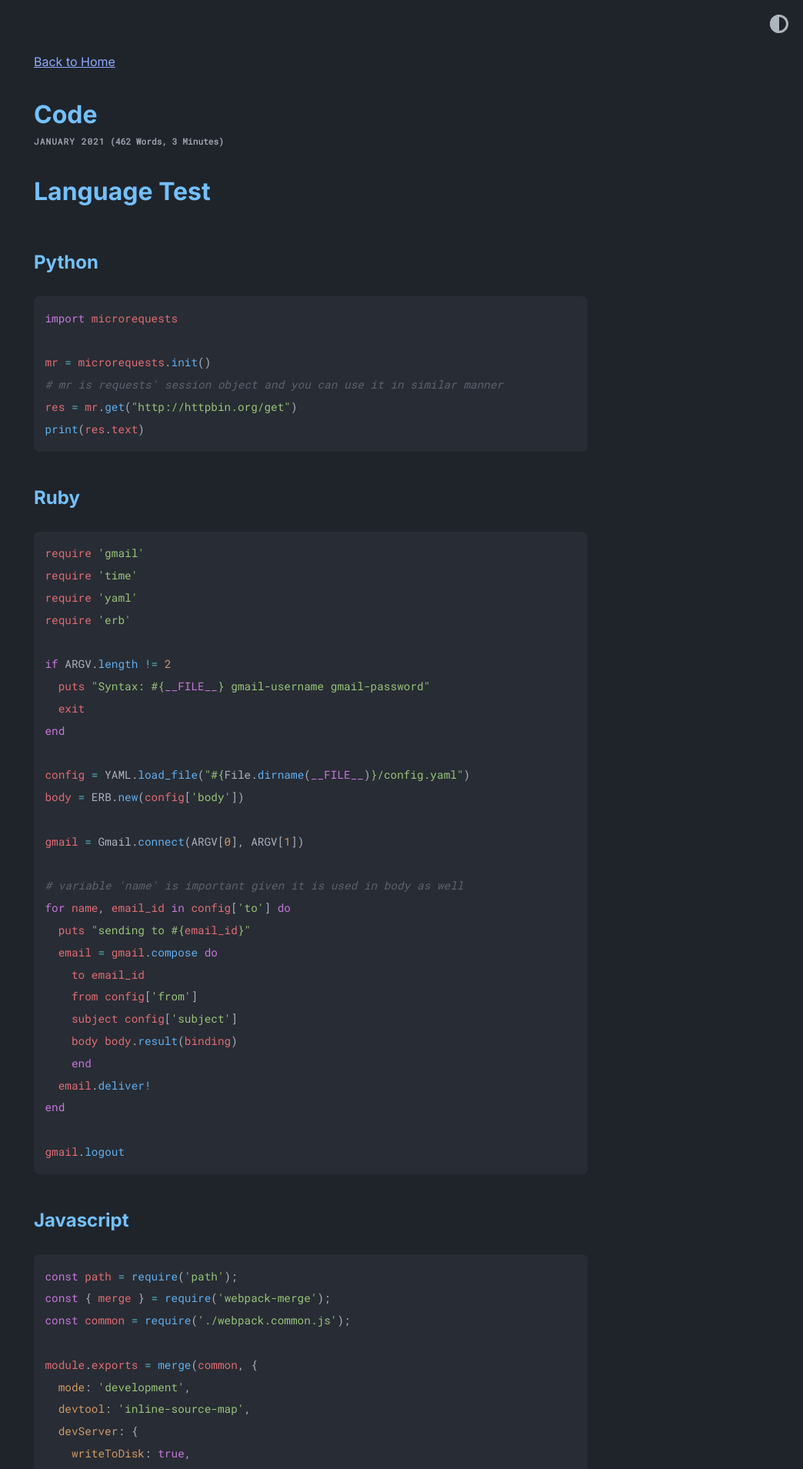
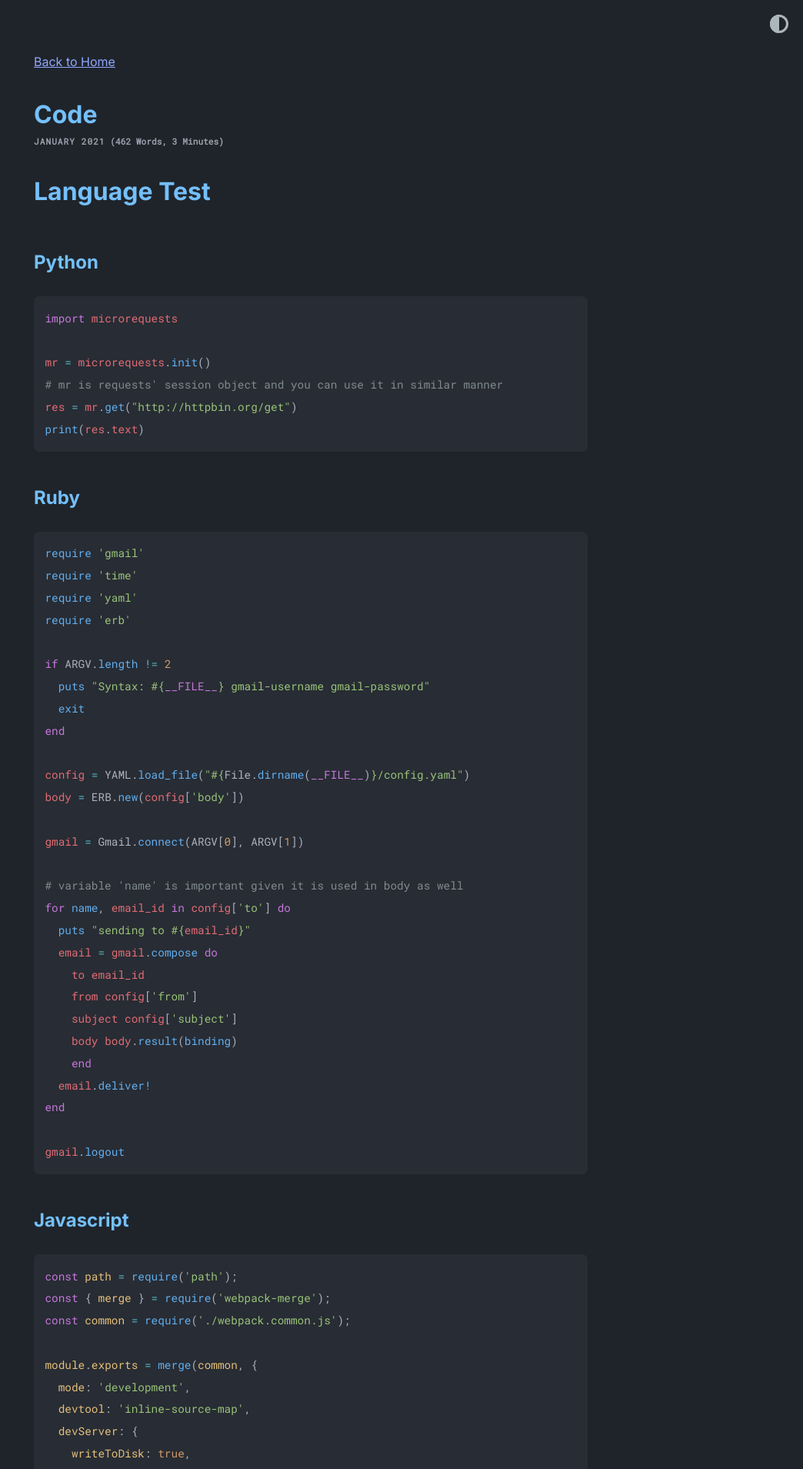
Before and after one commit to jerrychen751/jerrychen751.github.io, a Jekyll site: the page built from _posts/2021-01-08-code.md, in a window 1280 px wide. Shown: the top 1909 px of the page at 77% size, without its empty margins (236-1280 px from the left). Built offline with Jekyll 4.4.1, drawn with Linux system fonts in a browser that asks for light colours.

Commit message:
update syntax highlighting

```diff
--- a/_sass/syntax.scss
+++ b/_sass/syntax.scss
@@ -7,26 +7,41 @@
 
 /* Comments */
 .highlight .c, .highlight .ch, .highlight .cm, .highlight .cp, .highlight .cpf, .highlight .c1, .highlight .cs {
-  color: #5C6370;
-  font-style: italic;
+  color: #7F8C8D; /* Lighter gray for comments */
+  font-style: normal; /* Not italicized */
 }
 
 /* Errors */
-.highlight .err { color: #E06C75; background-color: #282C34; }
+.highlight .err, .highlight .ni { color: #E06C75; background-color: #282C34; } /* Red for errors and invalid names */
 
-/* Keywords */
-.highlight .k, .highlight .kc, .highlight .kd, .highlight .kn, .highlight .kp, .highlight .kr, .highlight .ow {
-  color: #C678DD;
+/* Keywords (excluding constants) */
+.highlight .k, .highlight .kd, .highlight .kn, .highlight .kp, .highlight .kr, .highlight .ow {
+  color: #C678DD; /* Purple */
 }
 
 /* Literals (Numbers, Booleans) */
-.highlight .l, .highlight .m, .highlight .mb, .highlight .mf, .highlight .mh, .highlight .mi, .highlight .mo, .highlight .il {
-  color: #D19A66;
+.highlight .l, .highlight .m, .highlight .mb, .highlight .mf, .highlight .mh, .highlight .mi, .highlight .mo, .highlight .il, .highlight .kc {
+  color: #D19A66; /* Orange for numbers and boolean constants */
 }
 
-/* Names (Variables, Functions, Classes) */
-.highlight .n, .highlight .na, .highlight .nb, .highlight .nf, .highlight .nx, .highlight .nv, .highlight .vc, .highlight .vg, .highlight .vi, .highlight .vm {
+/* Names - General (Variables) */
+.highlight .n, .highlight .nv, .highlight .vc, .highlight .vg, .highlight .vi, .highlight .vm {
   color: #E06C75;
+}
+
+/* Names - Functions (Built-in and User-defined) */
+.highlight .nb, .highlight .nf, .highlight .fm {
+  color: #61AFEF; /* Blue for all functions */
+}
+
+/* Names - Classes, Types, Namespaces, Other, Attributes, Tags */
+.highlight .nc, .highlight .nt, .highlight .na, .highlight .nn, .highlight .nx {
+  color: #E5C07B; /* Yellow/Orange for classes, types, namespaces, etc. */
+}
+
+/* Names - Builtin Pseudo (e.g., self, this) */
+.highlight .bp {
+  color: #56B6C2; /* Cyan for builtin pseudo */
 }
 
 /* Operators */
@@ -54,37 +69,5 @@
 .highlight .gu { color: #5C6370; font-weight: bold; } /* Subheading */
 .highlight .gt { color: #E06C75; } /* Traceback */
 
-/* Name.Builtin.Pseudo */
-.highlight .bp { color: #56B6C2; }
-
-/* Name.Class */
-.highlight .nc { color: #E5C07B; }
-
-/* Name.Decorator */
-.highlight .nd { color: #61AFEF; }
-
-/* Name.Entity */
-.highlight .ni { color: #D19A66; }
-
-/* Name.Exception */
-.highlight .ne { color: #E06C75; }
-
-/* Name.Function */
-.highlight .nf { color: #61AFEF; }
-
-/* Name.Label */
-.highlight .nl { color: #E5C07B; }
-
-/* Name.Namespace */
-.highlight .nn { color: #E5C07B; }
-
-/* Name.Tag */
-.highlight .nt { color: #E06C75; }
-
 /* Text.Whitespace */
 .highlight .w { color: #ABB2BF; }
-
-/* Other specific rules if needed */
-.highlight .fm { color: #61AFEF; } /* Name.Function.Magic */
-.highlight .na { color: #D19A66; } /* Name.Attribute */
-.highlight .nt { color: #E06C75; } /* Name.Tag */
```
